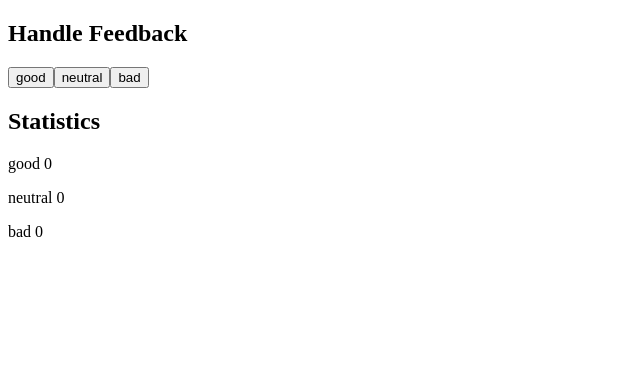
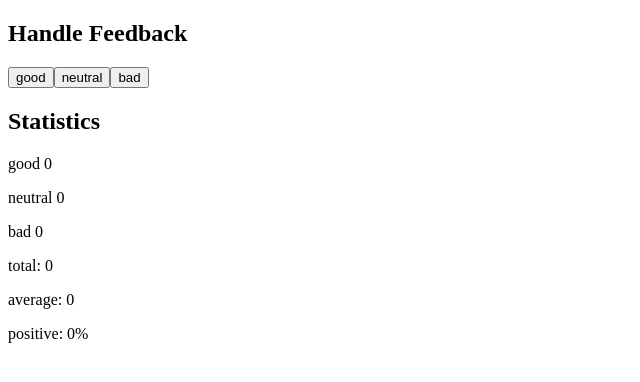
Before and after one commit to ItsMatt17/FullStackOpen-Exercises, a React (Vite) app in the folder part1/unicafe/: page / in a window 1280 px wide. Shown: the top 382 px of the page, without its empty margins (0-640 px from the left). Built offline with nearby package versions, Linux system fonts and the light colour scheme.

Commit message:
Part 1.7

```diff
--- a/part1/unicafe/src/App.jsx
+++ b/part1/unicafe/src/App.jsx
@@ -10,6 +10,7 @@
   const handleNeutral = () => setNeutral(neutral + 1)
   const handleBad = () => setBad(bad + 1)
 
+  const total = () => good + neutral + bad
 
 
   return (
@@ -25,6 +26,9 @@
       <p>good {good}</p>
       <p>neutral {neutral}</p>
       <p>bad {bad}</p>
+      <p>total: {total()}</p>
+      <p>average: {total() === 0 ? 0 : (good - bad) / total()}</p>
+      <p>positive: {(total() === 0 ? 0 : (good) / total()) * 100}%</p>
     </div>
 
   )
```
